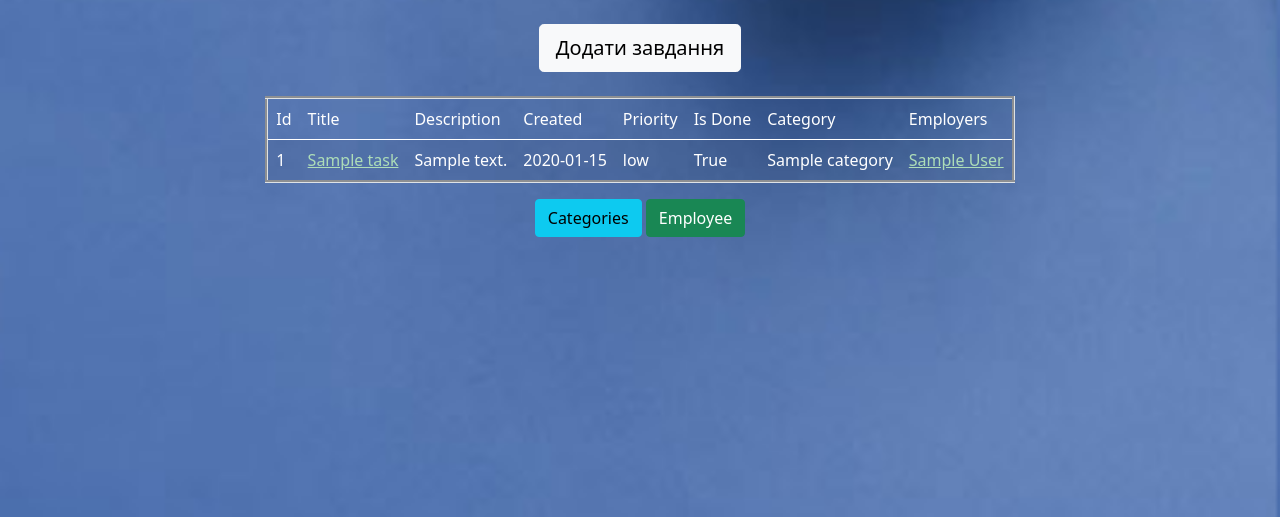
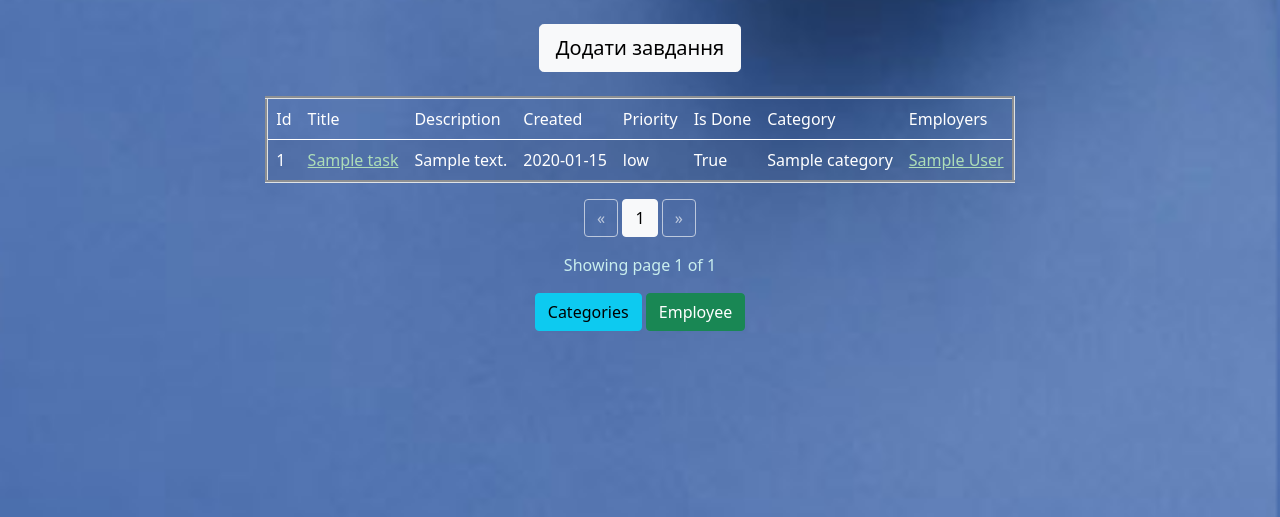
Before and after one commit to dima-yurchuk/project_web_flask, a Flask app: page /tasks_bp/task in a window 1280 px wide. Shown: the part 70-587 px from the top of the page. Run offline with Flask 2, Linux system fonts and the light colour scheme; tables that the repository leaves empty hold one stand-in row (values such as "Sample post"); some libraries are stand-ins or nearby versions.

Commit message:
Paginste and text editor

```diff
--- a/app/__init__.py
+++ b/app/__init__.py
@@ -9,7 +9,7 @@ from flask_bcrypt import Bcrypt
 db = SQLAlchemy()
 bcrypt = Bcrypt()
 login_manager = LoginManager()
-login_manager.login_view='login'
+login_manager.login_view='user_bp_in.login'
 login_manager.login_message_category='info'
 
 def create_app(config_filename=None):
--- a/app/profile/models.py
+++ b/app/profile/models.py
@@ -6,11 +6,12 @@ from app import bcrypt
 class User(db.Model, UserMixin):
 
 
-    def __init__(self, username, email, password, admin):
+    def __init__(self, username, email, password, *args, **kwargs):
+        super(User, self).__init__(*args, **kwargs)
         self.username=username
         self.email=email
         self.password=bcrypt.generate_password_hash(password).decode('utf-8')
-        self.admin = admin
+        # self.admin = admin
 
 
     id = db.Column(db.Integer, primary_key=True)
--- /dev/null
+++ b/app/profile/templates/profile/edit.html
@@ -0,0 +1,5 @@
+{% extends 'admin/model/edit.html' %}
+{% block tail %}
+{{ super() }}
+<script src="http://cdnjs.cloudflare.com/ajax/libs/ckeditor/4.0.1/ckeditor.js"></script>
+{% endblock %}
--- a/app/static/css/custom.css
+++ b/app/static/css/custom.css
@@ -73,3 +73,4 @@ color: white;
     left: 50%;
     transform: translatex(-50%);
 }
+.note-editable { background-color: white !important; color: black !important; }
--- a/app/task/form.py
+++ b/app/task/form.py
@@ -2,6 +2,7 @@ from flask_wtf import FlaskForm
 from wtforms import StringField, TextField, SubmitField, TextAreaField, \
     BooleanField, SelectField, IntegerField, SelectMultipleField, PasswordField, \
     DateTimeField
+from flask_ckeditor import CKEditorField
 from wtforms.fields.html5 import DateField
 from wtforms.validators import DataRequired, Length
 
@@ -18,7 +19,7 @@ class FormTaskCreate(FlaskForm):
             validators=[DataRequired(message="Поле не можу бути пустим!")],
             render_kw={'size':31}
         )
-    description = TextAreaField(
+    description = CKEditorField(
             'Description',
             validators=[
                 DataRequired(),
--- a/app/task/templates/task/tasks.html
+++ b/app/task/templates/task/tasks.html
@@ -23,10 +23,10 @@
     </tr>
   </thead>
   <tbody>
-  {% for task in tasks %}
+  {% for task in tasks.items %}
   <tr>
        <td class="table_form">{{task.id}}</td>
-       <td class="table_form"><a class="href_in_background" href={{url_for('task_bp_in.category')}}/{{task.id}}>{{task.title}}</a></td>
+       <td class="table_form"><a class="href_in_background" href={{url_for('task_bp_in.task')}}/{{task.id}}>{{task.title}}</a></td>
        <td class="table_form">{{task.description}}</td>
        <td class="table_form">{{task.created}}</td>
        <td class="table_form">{{task.priority.name}}</td>
@@ -34,15 +34,51 @@
        <td class="table_form">{{task.category_backref.name}}</td>
        <td class="table_form">
            {% for empl in task.employee_backref %}
-               <a class="href_in_background" href="/employee/{{ empl.id }}">{{empl.name}}</a>
+               <a class="href_in_background" href={{url_for('task_bp_in.employee')}}/{{ empl.id }}>{{empl.name}}</a>
            {%endfor%}
        </td>
   </tr>
   {%endfor%}
   </tbody>
 </table>
+
+
+    <!-- Pagination Links-->
+    <div class="text-right ">
+        <a href="{{ url_for('task_bp_in.task', page=tasks.prev_num) }}"
+           class="btn btn-outline-light
+           {% if tasks.page == 1 %}disabled{% endif %}">
+            &laquo;
+        </a>
+    <!-- Loop through the number of pages to display a link for each-->
+        {% for page_num in tasks.iter_pages(left_edge=1, right_edge=1, left_current=1, right_current=2) %}
+    {% if page_num %}
+    <!-- Check for the active page and set the link to "Active"-->
+                {% if tasks.page == page_num %}
+                <a href="{{ url_for('task_bp_in.task', page=page_num) }}"
+                   class="btn btn-light">
+                    {{ page_num }}
+                </a>
+                {% else %}
+                <a href="{{ url_for('task_bp_in.task', page=page_num) }}"
+                   class="btn btn-outline-light">
+                    {{ page_num }}
+                </a>
+                {% endif %}
+            {% else %}
+                <span style="color:white;">...</span>
+            {% endif %}
+        {% endfor %}
+        <a href="{{ url_for('task_bp_in.task', page=tasks.next_num) }}"
+           class="btn btn-outline-light
+           {% if tasks.page == tasks.pages %}disabled{% endif %}">
+            &raquo;
+        </a>
+    </div>
+    <p class="text-right mt-3" style="color:#c9eeee;">
+       Showing page {{ tasks.page }} of {{ tasks.pages }}
+    </p>
      <a class="btn btn btn-info" href={{url_for('task_bp_in.category')}} role="button">Categories</a>
      <a class="btn btn btn btn-success" href={{url_for('task_bp_in.employee')}} role="button">Employee</a>
-</div>
-
+ </div>
 {% endblock %}
--- a/app/task/view.py
+++ b/app/task/view.py
@@ -10,8 +10,10 @@ from sqlalchemy import case
 
 @task_bp.route('/task', methods=["GET", "POST"])
 def task():
-    tasks = Task.query.order_by(case(value=Task.priority, whens={'low':2, 'medium':1, 'high':0}), Task.created).all()
-    return render_template('tasks.html', title='Список завдань',tasks=tasks)
+    # tasks = Task.query.order_by(case(value=Task.priority, whens={'low':2, 'medium':1, 'high':0}), Task.created).all()
+    page = request.args.get('page', 1, type=int)
+    tasks = Task.query.order_by(case(value=Task.priority, whens={'low':2, 'medium':1, 'high':0}), Task.created).paginate(page=page, per_page=5)
+    return render_template('tasks.html', title='Список завдань', tasks=tasks)
 
 @task_bp.route('/category', methods=["GET", "POST"])
 def category():
--- a/app/templates/base.html
+++ b/app/templates/base.html
@@ -6,6 +6,12 @@
           rel="stylesheet" integrity="sha384-BmbxuPwQa2lc/FVzBcNJ7UAyJxM6wuqIj61tLrc4wSX0szH/Ev+nYRRuWlolflfl"
           crossorigin="anonymous">
     <link rel="stylesheet" type="text/css" href="{{ url_for('static', filename='css/custom.css') }}">
+
+
+    <script src="https://code.jquery.com/jquery-3.4.1.slim.min.js" integrity="sha384-J6qa4849blE2+poT4WnyKhv5vZF5SrPo0iEjwBvKU7imGFAV0wwj1yYfoRSJoZ+n" crossorigin="anonymous"></script>
+<link href="https://cdn.jsdelivr.net/npm/summernote@0.8.18/dist/summernote-lite.min.css" rel="stylesheet">
+<script src="https://cdn.jsdelivr.net/npm/summernote@0.8.18/dist/summernote-lite.min.js"></script>
+
     <title>{%block title%}{% endblock %}</title>
     <style>
 
```
Also changed, not shown: app/fake.py (added, +23 -0 lines), app/profile/view.py (+20 -6 lines), app/task/templates/task/task_create.html (+9 -2 lines), app/task/templates/task/task_show.html (+4 -9 lines), app/task/templates/task/task_update.html (+9 -2 lines), form.db.
